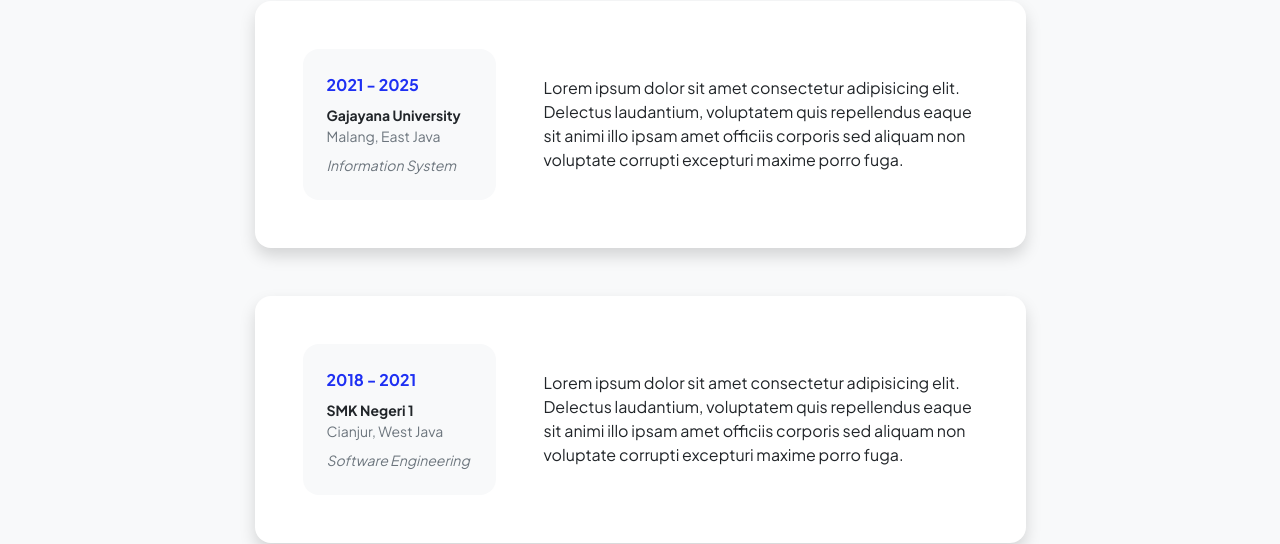
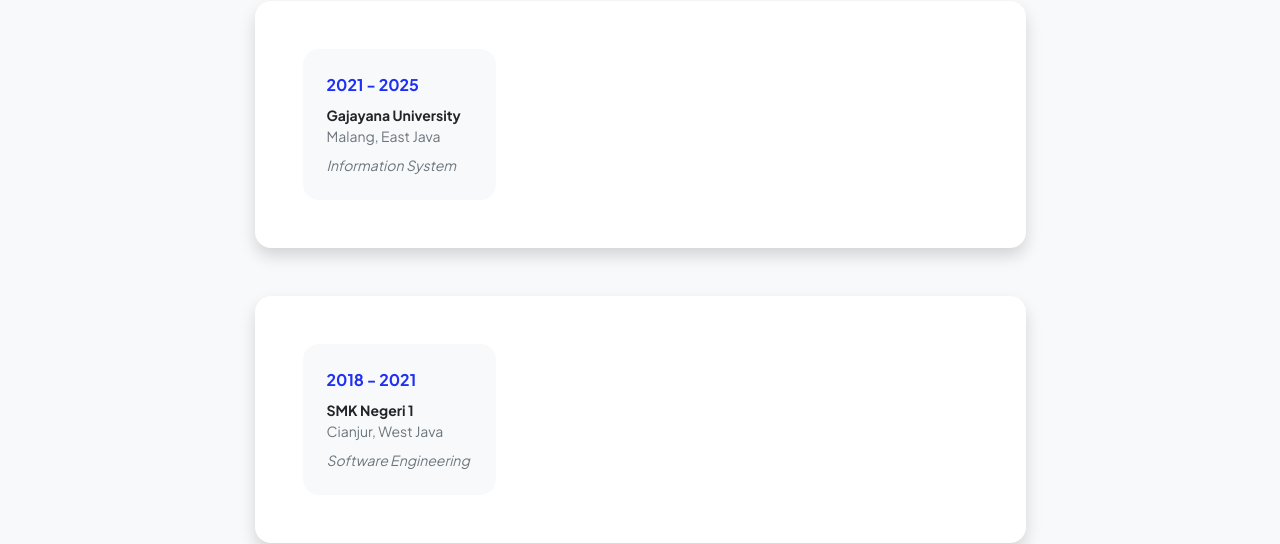
Before and after one commit to prastahaitsam/prastahaitsam.github.io, a plain HTML site: page resume.html in a window 1280 px wide. Shown: the part 277-821 px from the top of the page. Drawn offline with nearby package versions, Linux system fonts and the light colour scheme.

Commit message:
Update resume.html

```diff
--- a/resume.html
+++ b/resume.html
@@ -60,7 +60,7 @@
                                                 </div>
                                             </div>
                                         </div>
-                                        <div class="col-lg-8"><div>Lorem ipsum dolor sit amet consectetur adipisicing elit. Delectus laudantium, voluptatem quis repellendus eaque sit animi illo ipsam amet officiis corporis sed aliquam non voluptate corrupti excepturi maxime porro fuga.</div></div>
+                                        <div class="col-lg-8"><div></div></div>
                                     </div>
                                 </div>
                             </div>
@@ -80,7 +80,7 @@
                                                 </div>
                                             </div>
                                         </div>
-                                        <div class="col-lg-8"><div>Lorem ipsum dolor sit amet consectetur adipisicing elit. Delectus laudantium, voluptatem quis repellendus eaque sit animi illo ipsam amet officiis corporis sed aliquam non voluptate corrupti excepturi maxime porro fuga.</div></div>
+                                        <div class="col-lg-8"><div></div></div>
                                     </div>
                                 </div>
                             </div>
```
